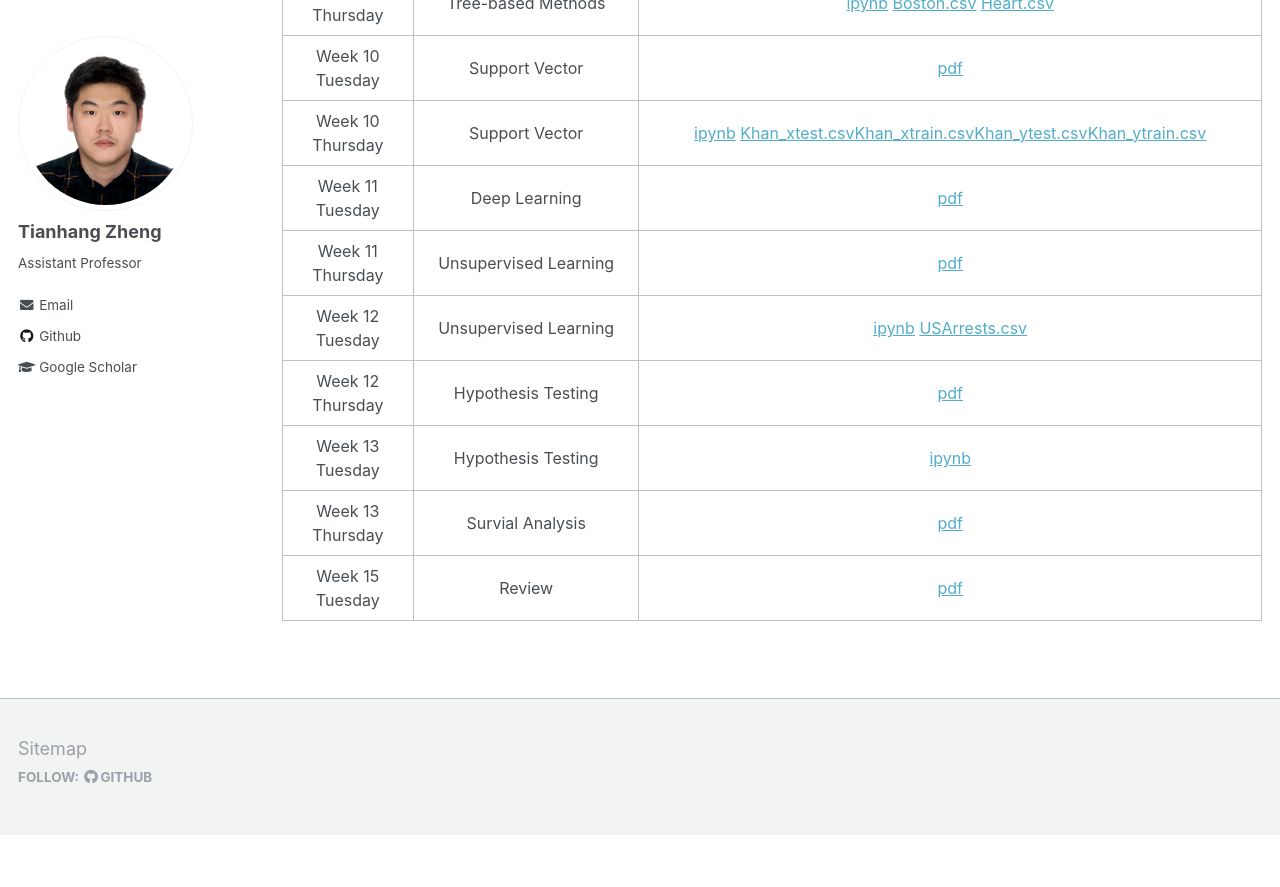
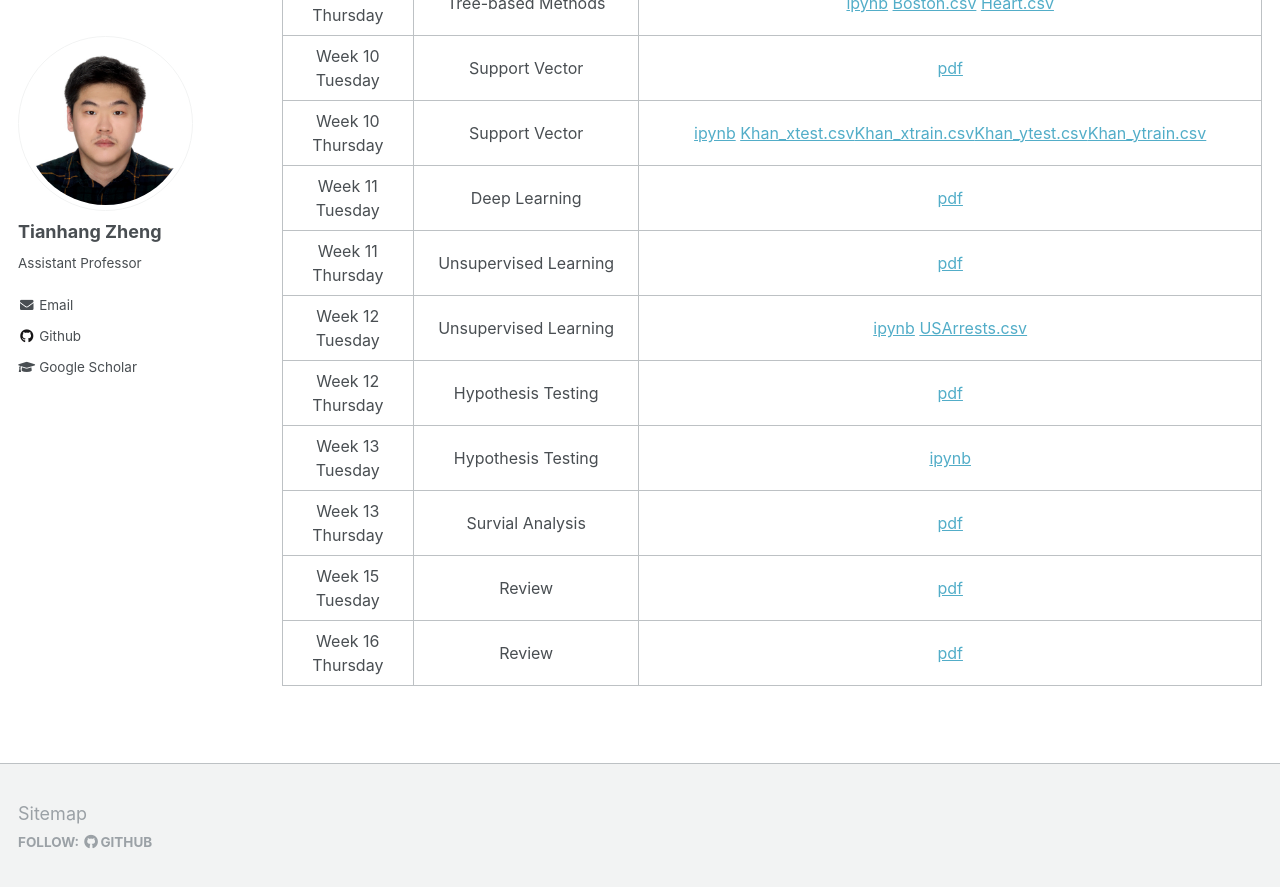
Before and after one commit to tianzheng4/tianzheng4.github.io, a Jekyll site: the page built from _umkc-teaching/2023-fall-teaching-1.md, in a window 1280 px wide and 900 px high, scrolled down 1822 px. Shown: the top 887 px of the window. Built offline with Jekyll 4.4.1, drawn with Linux system fonts in a browser that asks for light colours; before the commit the page ends 2657 px from its top, so only the background shows below that.

Commit message:
update course materials

```diff
--- a/_umkc-teaching/2023-fall-teaching-1.md
+++ b/_umkc-teaching/2023-fall-teaching-1.md
@@ -65,6 +65,7 @@ The slides and code only can be used for the purpose of review or preparation fo
 |   Week 13 Tuesday     |   Hypothesis Testing | <a href="/umkc-teaching/code/Hypothesis_Testing.ipynb" download>ipynb</a>|
 |   Week 13 Thursday    |   Survial Analysis | [pdf](/umkc-teaching/slides/Lecture14.pdf)|
 |   Week 15 Tuesday     |   Review | [pdf](/umkc-teaching/slides/Review1.pdf)|
+|   Week 16 Thursday    |   Review | [pdf](/umkc-teaching/slides/Review2.pdf)|
 
 
 <!-- ## Labs:
```
Also changed, not shown: 1 other file.
